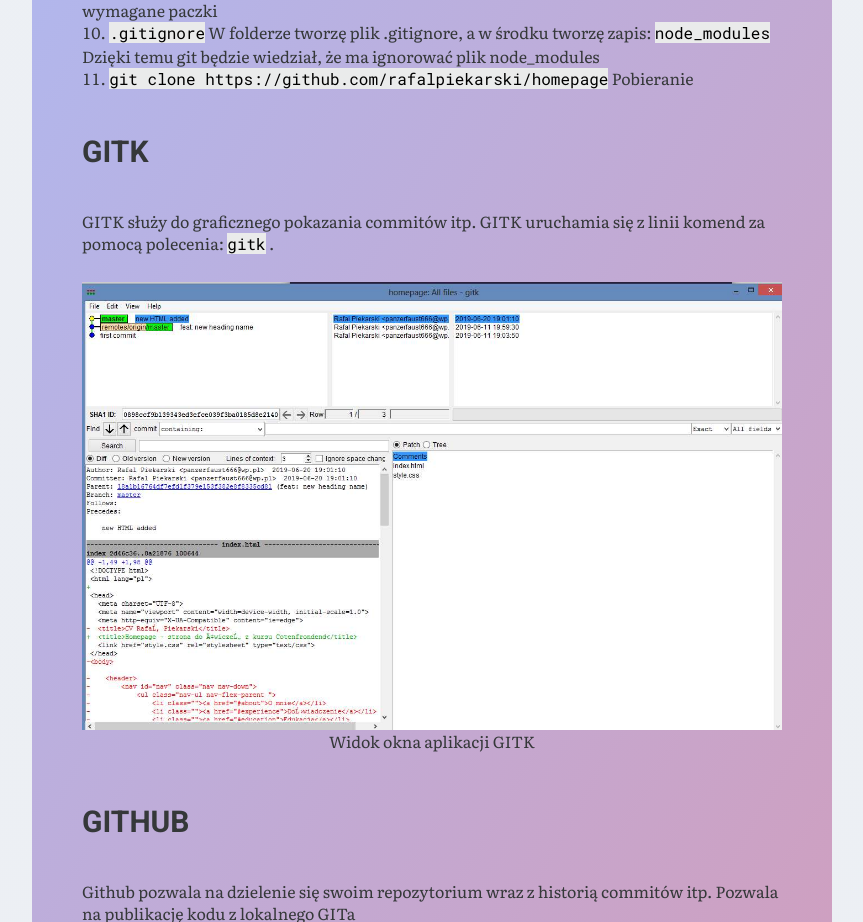
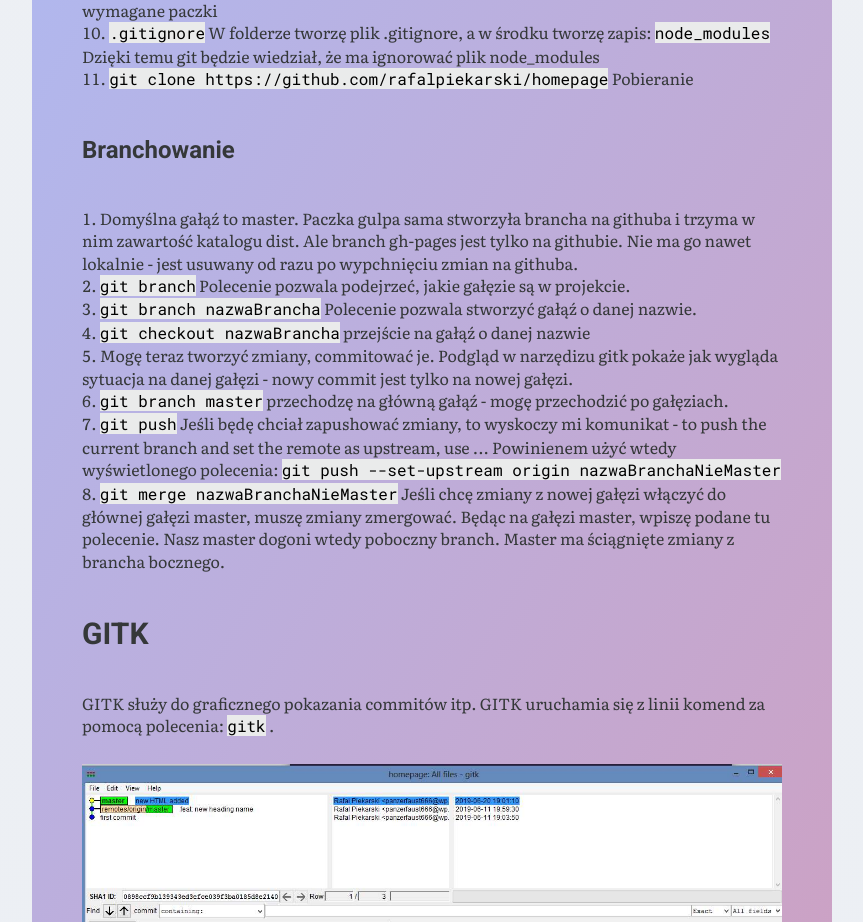
Before and after one commit to rafalpiekarski/homepage-gulp, a website built with webpack: page dist/index.html in a window 1280 px wide. Shown: the part 3403-4325 px from the top of the page, without its empty margins (208-1071 px from the left). Built offline with nearby package versions, Linux system fonts and the light colour scheme.

Commit message:
content about git branching added

```diff
--- a/dist/index.html
+++ b/dist/index.html
@@ -213,6 +213,30 @@
             wiedział, że ma ignorować plik node_modules</li>
           <li class="article__list-element"><code
               class="article__code">git clone https://github.com/rafalpiekarski/homepage</code> Pobieranie</li>
+        </ol>
+        <h4 class="article__title--small">Branchowanie</h4>
+        <ol class="article__list">
+          <li class="article__list-element">Domyślna gałąź to master. Paczka gulpa sama stworzyła brancha na githuba i
+            trzyma w nim zawartość katalogu dist. Ale branch gh-pages jest tylko na githubie. Nie ma go nawet lokalnie -
+            jest usuwany od razu po wypchnięciu zmian na githuba.</li>
+          <li class="article__list-element"><code class="article__code">git branch</code> Polecenie pozwala podejrzeć,
+            jakie gałęzie są w projekcie.</li>
+          <li class="article__list-element"><code class="article__code">git branch nazwaBrancha</code> Polecenie pozwala
+            stworzyć gałąź o danej nazwie.</li>
+          <li class="article__list-element"><code class="article__code">git checkout nazwaBrancha</code> przejście na
+            gałąź o danej nazwie</li>
+          <li class="article__list-element">Mogę teraz tworzyć zmiany, commitować je. Podgląd w narzędizu gitk pokaże
+            jak wygląda sytuacja na danej gałęzi - nowy commit jest tylko na nowej gałęzi.</li>
+          <li class="article__list-element"><code class="article__code">git branch master</code> przechodzę na główną
+            gałąź - mogę przechodzić po gałęziach.</li>
+          <li class="article__list-element"><code class="article__code">git push</code> Jeśli będę chciał zapushować
+            zmiany, to wyskoczy mi komunikat - to push the current branch and set the remote as upstream, use ...
+            Powinienem użyć wtedy wyświetlonego polecenia: <code
+              class="article__code">git push --set-upstream origin nazwaBranchaNieMaster</code></li>
+          <li class="article_-list-element"><code class="article__code">git merge nazwaBranchaNieMaster</code> Jeśli
+            chcę zmiany z nowej gałęzi włączyć do głównej gałęzi master, muszę zmiany zmergować. Będąc na gałęzi master,
+            wpiszę podane tu polecenie. Nasz master dogoni wtedy poboczny branch. Master ma ściągnięte zmiany z brancha
+            bocznego.</li>
         </ol>
       </article>
 
```
Lines whose indentation alone changed are shown as unchanged.
